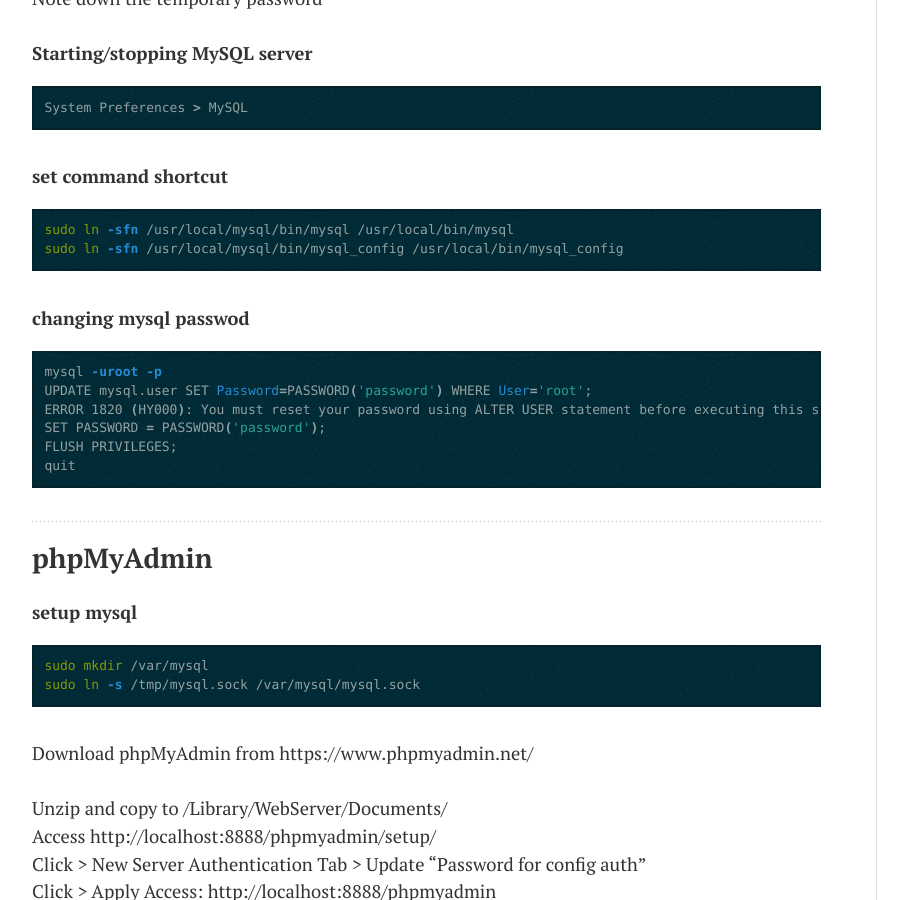
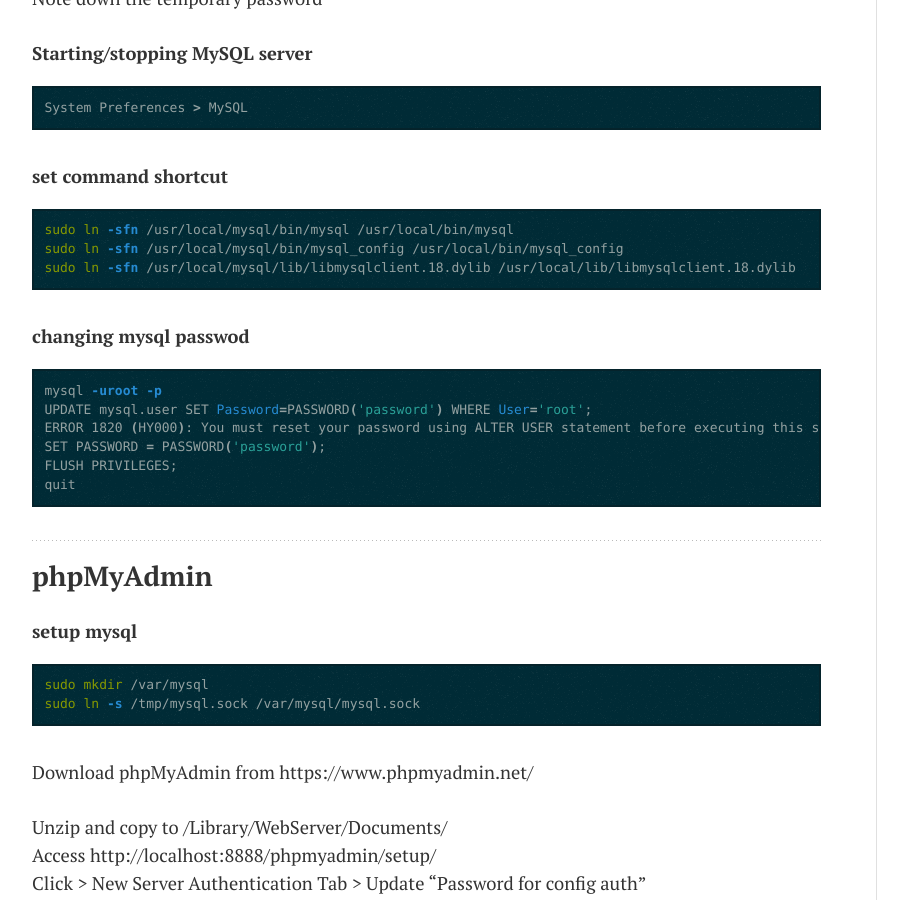
Before and after one commit to vinodpandey/vinodpandey-backup.github.io, a Jekyll site: the page built from _posts/2016-01-17-macosx-apache-mysql-php.markdown, in a window 1280 px wide and 900 px high, scrolled down 1565 px. Shown: the whole window, without its empty margins (63-971 px from the left). Built offline with Jekyll 4.4.1, drawn with Linux system fonts in a browser that asks for light colours; nearby versions of some CDN libraries; Markdown is read by kramdown in place of the engine named in the settings; comment, search, counter and statistics services are not loaded.

Commit message:
Update 2016-01-17-macosx-apache-mysql-php.markdown

`````diff
--- a/_posts/2016-01-17-macosx-apache-mysql-php.markdown
+++ b/_posts/2016-01-17-macosx-apache-mysql-php.markdown
@@ -67,6 +67,7 @@
 ````sh
 sudo ln -sfn /usr/local/mysql/bin/mysql /usr/local/bin/mysql
 sudo ln -sfn /usr/local/mysql/bin/mysql_config /usr/local/bin/mysql_config
+sudo ln -sfn /usr/local/mysql/lib/libmysqlclient.18.dylib /usr/local/lib/libmysqlclient.18.dylib
 ````
 
 #### changing mysql passwod
`````
